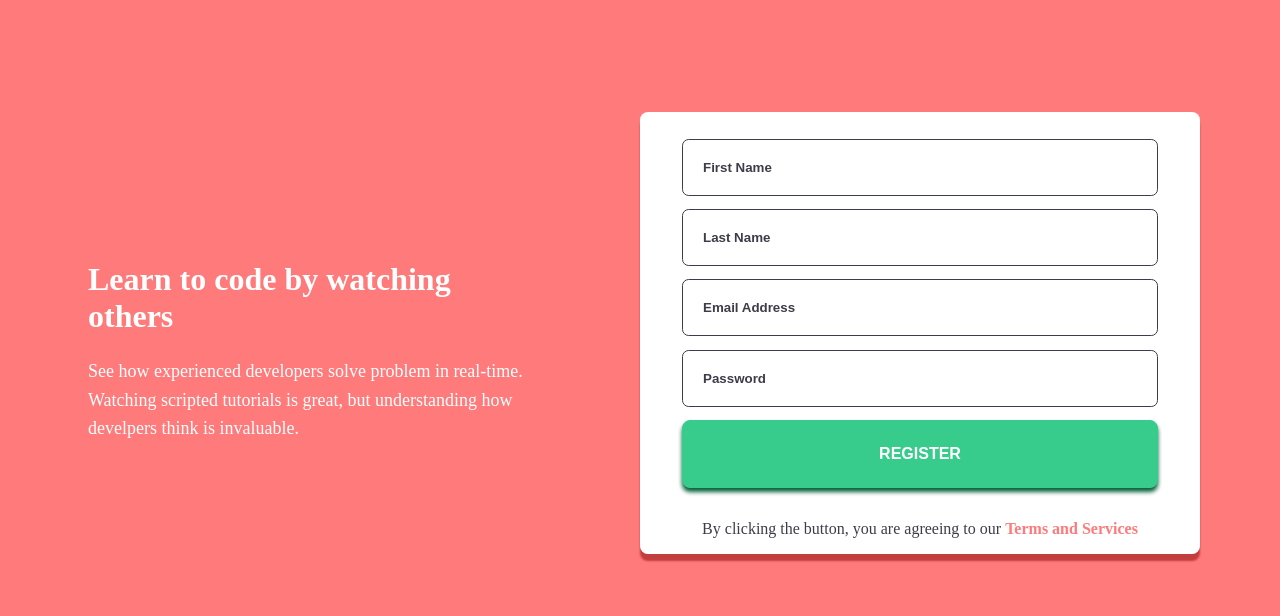
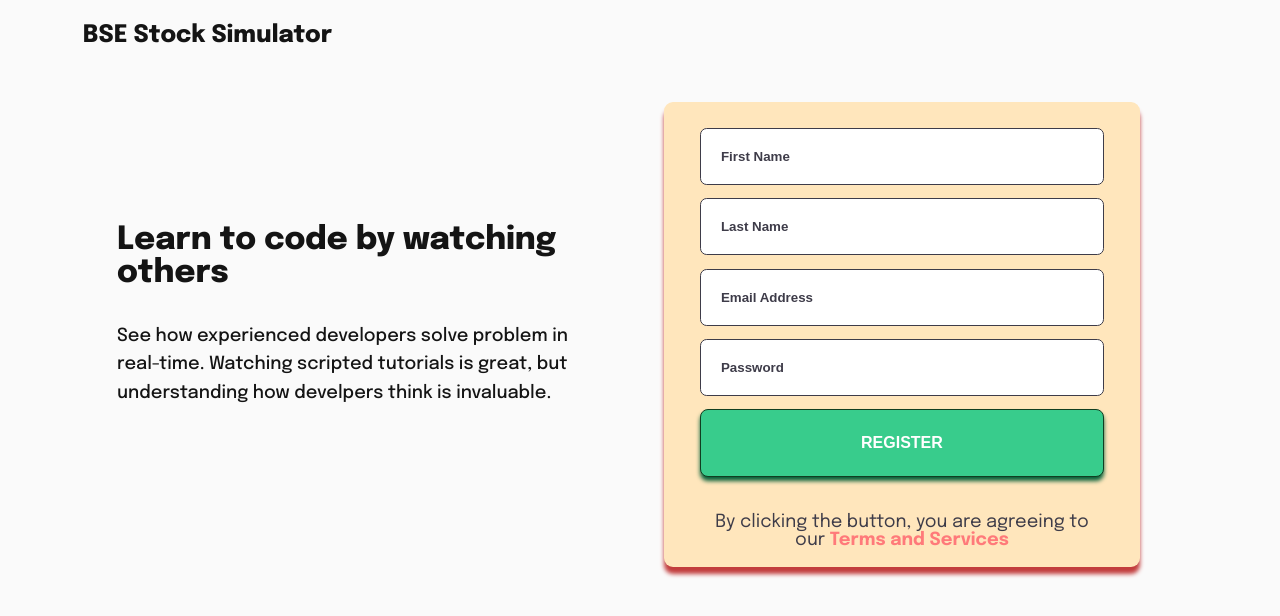
Before and after one commit to shreyanshs31/Stock_Simulator, a plain HTML site: page register.html in a window 1280 px wide. Drawn offline with Linux system fonts and the light colour scheme.

Commit message:
rewritten login and register pages

```diff
--- a/css/login.css
+++ b/css/login.css
@@ -1,40 +1,61 @@
+@import url('https://fonts.googleapis.com/css2?family=Epilogue:ital,wght@0,100..900;1,100..900&display=swap');
 
 body {
-    font-family: 'Poppins' sans-serif;
-    font-size: 16px;
-    margin: 0;
-    padding: 0;
-    background: hsl(0, 100%, 74%);
+    font-family: "Epilogue", serif;
+    font-size: 18px;
+    background-color: hsl(0, 0%, 98%);
+    padding: 0%;
+    margin: 0%;
+    box-sizing: border-box;
+}
+
+.navigation-container {
+    margin: 1.25em 4.6em 0em 4.6em;
+    display: flex;
+    justify-content: space-between;
+}
+
+.brand-el {
+    font-size: 1.5rem;
+    color: hsl(0, 0%, 8%);
+    font-weight: 800;
 }
 
 .main-container {
-    text-align: center;
-    padding: 1em;
+    margin: 3em 7.8em 0em 6.5em;
+    /* text-align: center; */
+    display: grid;
+    grid-template-columns: repeat(2, 50%);
 }
 
 .text-container {
-    text-align: center;
-    color: white;
-    padding: 3em 0.5em 1em 0.5em;
+    margin: 5em 2em 0 0;
+    /* text-align: center; */
+    color: hsl(0, 0%, 8%);
+    /* padding: 3em 0.5em 1em 0.5em; */
 }
 
-.heading h1{
-    font-weight: 700;
-    font-family: 'Poppins';
+.heading p{
+    font-size: 2rem;
+    font-weight: 800;
+    font-family: 'Epilogue';
 }
 
 .paragraph {
-    font-family: 'Poppins';
+    font-family: 'Epilogue';
     font-weight: 500;
     line-height: 1.6;
 }
 
 .form-cont {
-    margin-top: 8em;
-    background-color: white;
+    margin-left: 2em;
+    text-align: center;
+    margin-top: 5em;
+    background-color: #ffe6bc;
     border: white;
     border-radius: .5em;
-    box-shadow: 0 7px 2px hsl(0, 52%, 50%);
+    box-shadow: 0 7px 4px hsl(0, 52%, 50%);
+    /* box-shadow: 0 7px 2px #f7f1ea; */
 }
 
 input {
@@ -56,6 +77,7 @@ input {
     margin-bottom: 1em;
 }
 
+
 .error {
     color:  hsl(0, 100%, 74%);
     text-align: right;
@@ -68,10 +90,10 @@ input {
 }
 
 #button {
-    margin-bottom: 1.5em;
+    margin-bottom: 2.5em;
     padding: 1.5em 1em;
     width: 85%;
-    border: 1px hsl(154, 59%, 51%) solid;
+    border: 1px #113e21 solid;
     border-radius: .5em;
     background-color: hsl(154, 59%, 51%);
     color: white;
@@ -88,43 +110,3 @@ input {
 .red-services {
     color: hsl(0, 100%, 74%);
 }
-
-@media (min-width: 930px) {
-    body {
-        background: hsl(0, 100%, 74%);
-
-    }
-
-    .main {
-        padding: 4em;
-        box-sizing: border-box;
-        width: 100%;
-        height: 100%;
-    }
-
-    .main-container {
-        display: inline-grid;
-        grid-template-columns: repeat(2, 50%);
-    }
-
-    .text-container {
-        margin-top: 7em;
-        text-align: left;
-        align-items: center;
-    }
-
-    .heading h1 {
-        padding-right: 4em;
-        font-weight: 800;
-    }
-
-    .paragraph {
-        padding-right: 3em;
-        font-weight: 500;
-        font-size: large;
-    }
-
-    .error {
-        padding-right: 2.5em;
-    }
-}
--- a/css/register.css
+++ b/css/register.css
@@ -1,40 +1,61 @@
+@import url('https://fonts.googleapis.com/css2?family=Epilogue:ital,wght@0,100..900;1,100..900&display=swap');
 
 body {
-    font-family: 'Poppins' sans-serif;
-    font-size: 16px;
-    margin: 0;
-    padding: 0;
-    background: hsl(0, 100%, 74%);
+    font-family: "Epilogue", serif;
+    font-size: 18px;
+    background-color: hsl(0, 0%, 98%);
+    padding: 0%;
+    margin: 0%;
+    box-sizing: border-box;
+}
+
+.navigation-container {
+    margin: 1.25em 4.6em 0em 4.6em;
+    display: flex;
+    justify-content: space-between;
+}
+
+.brand-el {
+    font-size: 1.5rem;
+    color: hsl(0, 0%, 8%);
+    font-weight: 800;
 }
 
 .main-container {
-    text-align: center;
-    padding: 1em;
+    margin: 3em 7.8em 0em 6.5em;
+    /* text-align: center; */
+    display: grid;
+    grid-template-columns: repeat(2, 50%);
 }
 
 .text-container {
-    text-align: center;
-    color: white;
-    padding: 3em 0.5em 1em 0.5em;
+    margin: 5em 2em 0 0;
+    /* text-align: center; */
+    color: hsl(0, 0%, 8%);
+    /* padding: 3em 0.5em 1em 0.5em; */
 }
 
-.heading h1{
-    font-weight: 700;
-    font-family: 'Poppins';
+.heading p{
+    font-size: 2rem;
+    font-weight: 800;
+    font-family: 'Epilogue';
 }
 
 .paragraph {
-    font-family: 'Poppins';
+    font-family: 'Epilogue';
     font-weight: 500;
     line-height: 1.6;
 }
 
 .form-cont {
-    margin-top: 2em;
-    background-color: white;
+    margin-left: 2em;
+    text-align: center;
+    /* margin-top: 2em; */
+    background-color: #ffe6bc;
     border: white;
     border-radius: .5em;
-    box-shadow: 0 7px 2px hsl(0, 52%, 50%);
+    box-shadow: 0 7px 4px hsl(0, 52%, 50%);
+    /* box-shadow: 0 7px 2px #f7f1ea; */
 }
 
 input {
@@ -70,7 +91,7 @@ input {
 #button {
     padding: 1.5em 1em;
     width: 85%;
-    border: 1px hsl(154, 59%, 51%) solid;
+    border: 1px #113e21 solid;
     border-radius: .5em;
     background-color: hsl(154, 59%, 51%);
     color: white;
@@ -87,43 +108,3 @@ input {
 .red-services {
     color: hsl(0, 100%, 74%);
 }
-
-@media (min-width: 930px) {
-    body {
-        background: hsl(0, 100%, 74%);
-
-    }
-
-    .main {
-        padding: 4em;
-        box-sizing: border-box;
-        width: 100%;
-        height: 100%;
-    }
-
-    .main-container {
-        display: inline-grid;
-        grid-template-columns: repeat(2, 50%);
-    }
-
-    .text-container {
-        margin-top: 7em;
-        text-align: left;
-        align-items: center;
-    }
-
-    .heading h1 {
-        padding-right: 4em;
-        font-weight: 800;
-    }
-
-    .paragraph {
-        padding-right: 3em;
-        font-weight: 500;
-        font-size: large;
-    }
-
-    .error {
-        padding-right: 2.5em;
-    }
-}
--- a/register.html
+++ b/register.html
@@ -7,11 +7,15 @@
     <title>Register Signup</title>
 </head>
 <body>
-     <div class="main">
+    <div class="navigation-container">
+        <div class="brand-el">
+            BSE Stock Simulator
+        </div>
+    </div>
     <div class="main-container">
         <div class="text-container">
             <div class="heading">
-                    <h1>Learn to code by watching others</h1>
+                <p>Learn to code by watching others</p>
             </div>
             <div class="paragraph">
                 <p>See how experienced developers solve problem in real-time. Watching scripted tutorials is great, but understanding how develpers think is invaluable.</p>
@@ -42,7 +46,6 @@
             </div>
         </div>
     </div>
-     </div>
 </body>
 <script src="./js/register.js"></script>
 </html>
```
Also changed, not shown: css/main.css (+0 -17 lines), login.html (+6 -3 lines). Lines whose indentation alone changed are shown as unchanged.
